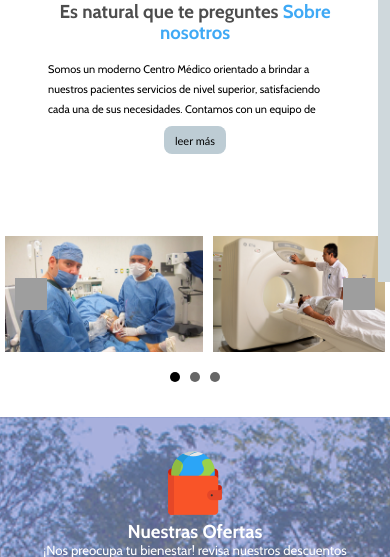
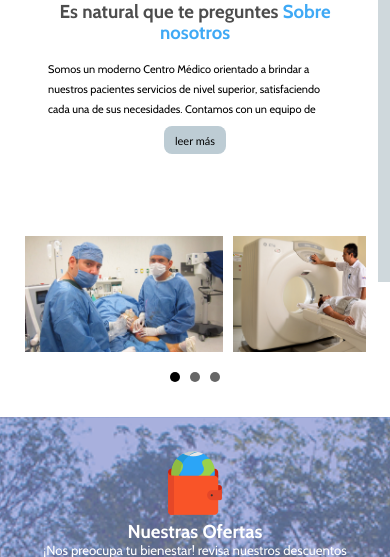
Before and after one commit to 01Comandos/PlantillaHTML, a PHP site: page / in a window 390 px wide. Shown: the part 562-1119 px from the top of the page. Run offline with PHP 8.4, Linux system fonts and the light colour scheme; some libraries are stand-ins or nearby versions; some web fonts are replaced; grey boxes are pictures that could not be loaded.

Commit message:
galeria finalizada

```diff
--- a/css/media-queries.styl
+++ b/css/media-queries.styl
@@ -39,17 +39,9 @@
     **********************/
 	.b-container
 		width 60em
-		&-medical
-			.item
-				a
-					display block
-					text-align center
-					figure
-						width 4em
-						margin 0 auto
-					.dates
-						&-item
-							flex-center()
+
+	.galery
+		width 55em
 
 	.generalTips
 		.pestana1
@@ -155,6 +147,9 @@
 		/.pestana2
 			bottom -4em
 
+	.galery
+		width 80%
+
 
 	/**********************
 		FOOTER
@@ -247,6 +242,12 @@
 	.offers
 		background-image url("../img/background-ofertasPhone.png")
 
+	.galery
+		width 90%
+		.left
+		.right
+			display none
+
 	.formContact
 		form
 			width 90%
--- a/css/style.styl
+++ b/css/style.styl
@@ -574,13 +574,30 @@ textarea
 		margin 0 auto
 
 .galery
+	position relative
+	width 60em
+	margin 0 auto
 	.bx-wrapper
-		max-width 55em !important
+		max-width 100% !important
 		box-shadow none !important
 		.bx-viewport
 			height auto !important
 			.slide
 				width 18em !important
+
+	.left
+		position absolute
+		left -1.5em
+		top 1.5em
+		color fucsia
+		font-size 2.5em
+
+	.right
+		position absolute
+		right -1.5em
+		top 1.5em
+		color fucsia
+		font-size 2.5em
 
 
 .generalTips
--- a/inc/footer_common.php
+++ b/inc/footer_common.php
@@ -46,7 +46,13 @@
 				    slideWidth: 200,
 				    minSlides: 2,
 				    maxSlides: 3,
-				    slideMargin: 10
+				    slideMargin: 10,
+
+				    prevSelector: '#slider-prev',
+				    prevText: "<img id='theImg' src='img/left.png'/>",
+
+				    nextSelector: '#slider-next',
+				    nextText: "<img id='theImg' src='img/right.png'/>"
 				});
 
 				//ir arriba
--- a/index.php
+++ b/index.php
@@ -62,6 +62,14 @@
 			<div class="slide"><img src="img/galeria4.jpg"></div>
 			<div class="slide"><img src="img/galeria5.jpg"></div>
 			<div class="slide"><img src="img/galeria6.jpg"></div>
+		</div>
+
+		<div class="left">
+			<span id="slider-prev"></span>
+		</div>
+
+		<div class="right">
+			<span id="slider-next"></span>
 		</div>
 	</section>
 
```
Also changed, not shown: css/style.css, img/left.png (added), img/right.png (added).
